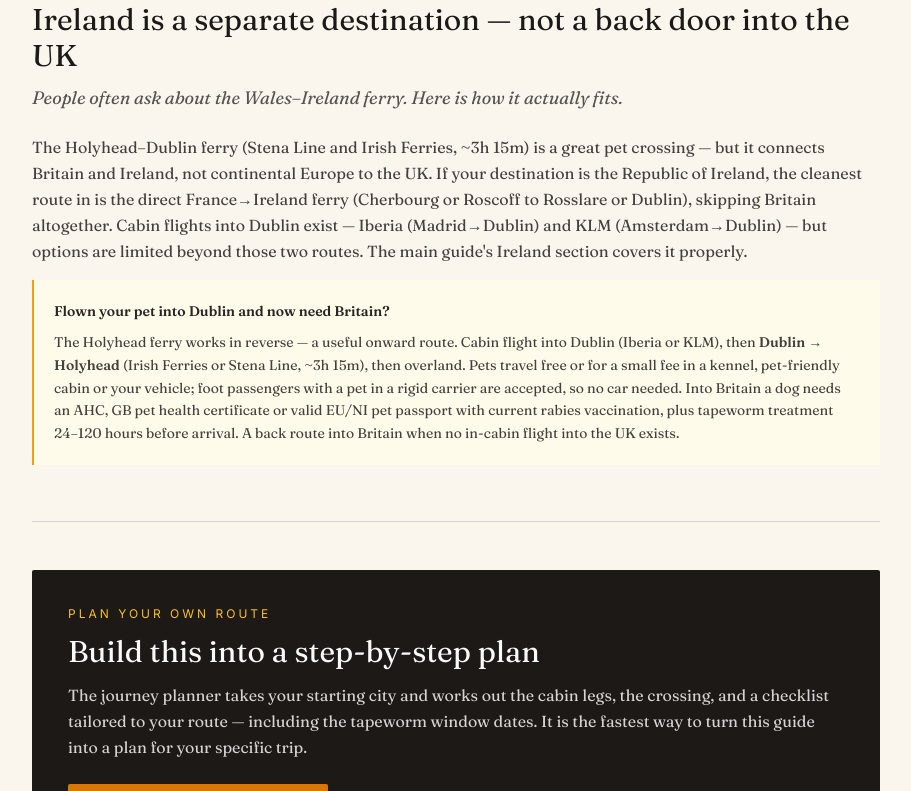
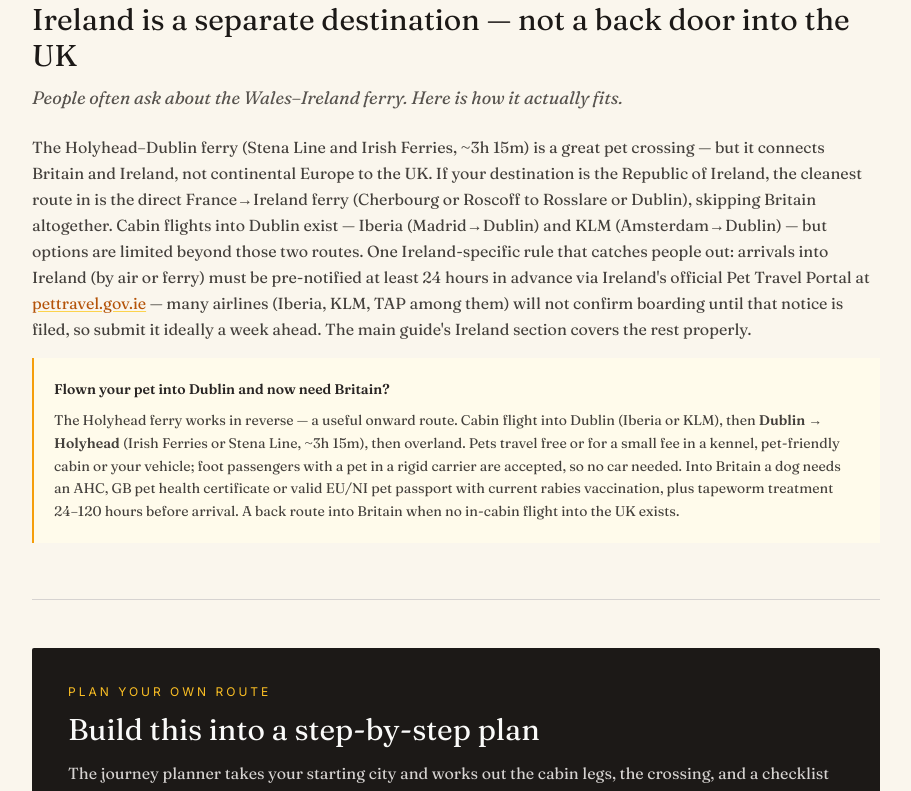
Before and after one commit to rupindermahay/petsincabin, a Next.js app: page /getting-your-pet-into-the-uk in a window 1280 px wide. Shown: the part 9520-10311 px from the top of the page, without its empty margins (184-1095 px from the left). Built offline with nearby package versions, Linux system fonts and the light colour scheme.

Commit message:
Add files via upload

```diff
--- a/pages/getting-your-pet-into-the-uk.js
+++ b/pages/getting-your-pet-into-the-uk.js
@@ -402,7 +402,7 @@ export default function GettingYourPetIntoTheUK() {
             </p>
 
             <p className="font-serif text-stone-700 leading-relaxed mb-4">
-              The Holyhead–Dublin ferry (Stena Line and Irish Ferries, ~3h 15m) is a great pet crossing — but it connects Britain and Ireland, not continental Europe to the UK. If your destination is the Republic of Ireland, the cleanest route in is the direct France→Ireland ferry (Cherbourg or Roscoff to Rosslare or Dublin), skipping Britain altogether. Cabin flights into Dublin exist — Iberia (Madrid→Dublin) and KLM (Amsterdam→Dublin) — but options are limited beyond those two routes. The main guide's Ireland section covers it properly.
+              The Holyhead–Dublin ferry (Stena Line and Irish Ferries, ~3h 15m) is a great pet crossing — but it connects Britain and Ireland, not continental Europe to the UK. If your destination is the Republic of Ireland, the cleanest route in is the direct France→Ireland ferry (Cherbourg or Roscoff to Rosslare or Dublin), skipping Britain altogether. Cabin flights into Dublin exist — Iberia (Madrid→Dublin) and KLM (Amsterdam→Dublin) — but options are limited beyond those two routes. One Ireland-specific rule that catches people out: arrivals into Ireland (by air or ferry) must be pre-notified at least 24 hours in advance via Ireland's official Pet Travel Portal at <a href="https://www.pettravel.gov.ie/" target="_blank" rel="noopener noreferrer" className="text-amber-700 underline decoration-amber-300 hover:decoration-amber-600 underline-offset-2">pettravel.gov.ie</a> — many airlines (Iberia, KLM, TAP among them) will not confirm boarding until that notice is filed, so submit it ideally a week ahead. The main guide's Ireland section covers the rest properly.
             </p>
 
             <div className="bg-amber-50 border-l-2 border-amber-500 p-5 mb-4">
```
